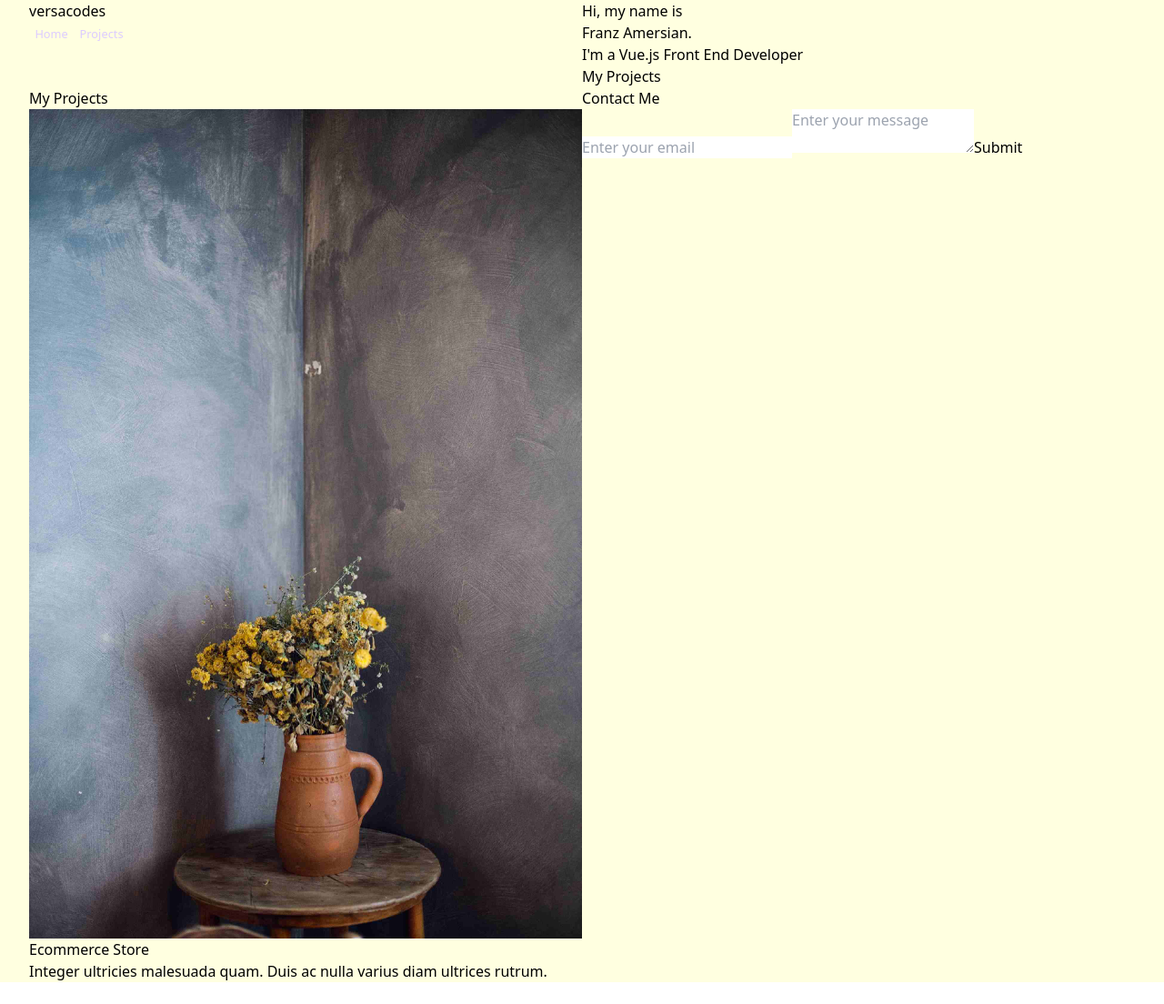
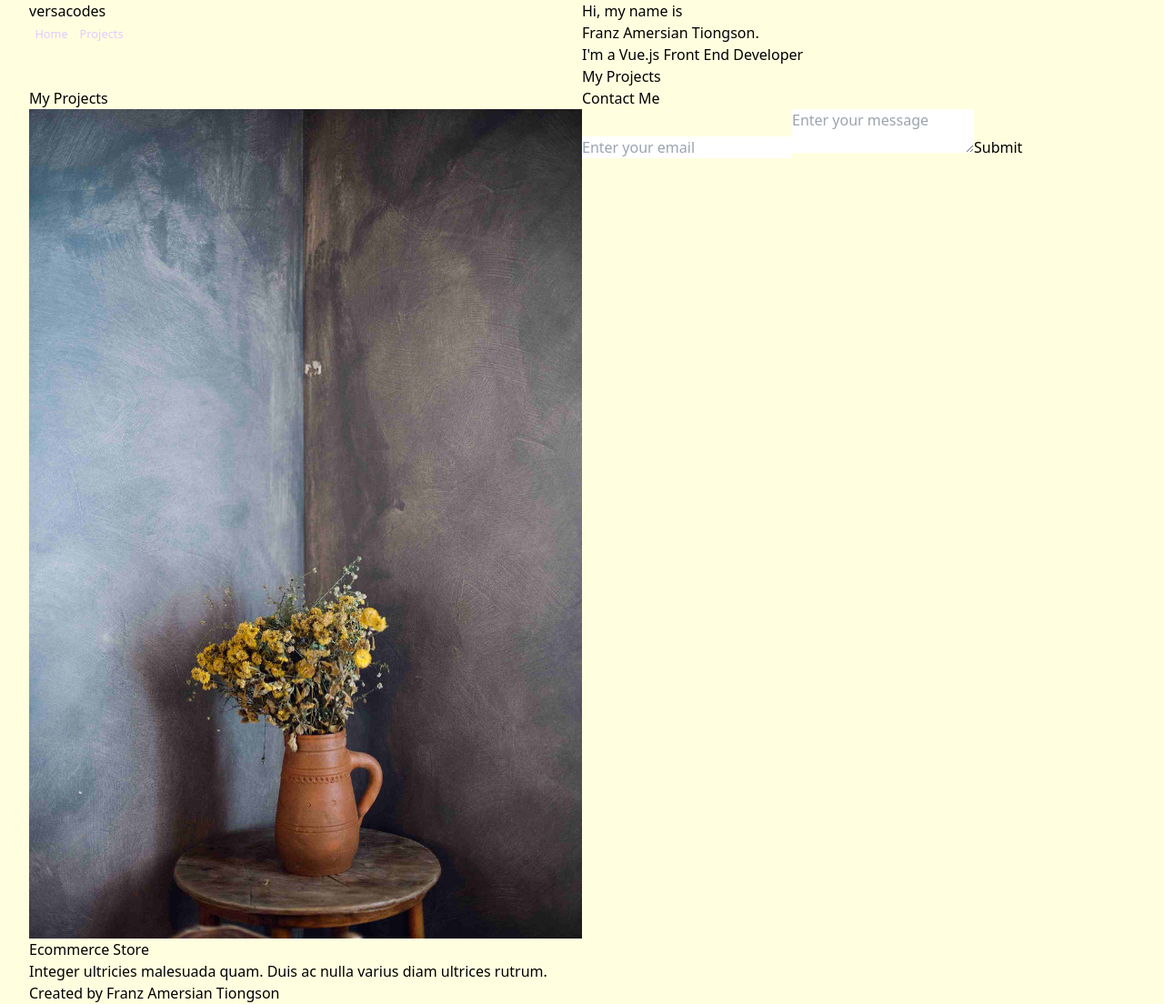
Before and after one commit to versacodes/amersian-portfolio, a Vue app: page / in a window 1280 px wide. Shown: the whole page at 91% size. Before the commit the page ends 1080 px from the top, so only its background shows below. Built offline with nearby package versions, Linux system fonts and the light colour scheme.

Commit message:
Added a footer section

```diff
--- a/src/App.vue
+++ b/src/App.vue
@@ -16,11 +16,11 @@
     <section class="py-10 px-8 bg-neutral-50">
       <h1 class="text-xl text-center text-zinc-700 mb-2">
         Hi, my name is<br>
-        <span class="text-zinc-900 mt-1 inline-block font-bold leading-8 text-3xl">Franz Amersian.</span>
+        <span class="text-zinc-900 mt-1 inline-block font-bold leading-8 text-3xl">Franz Amersian Tiongson.</span>
       </h1>
       <p class="mt-4 text-center text-zinc-700 mx-auto text-sm w-[12rem]">
         I'm a
-        <span class="font-bold text-zinc-700">Vue.js Front End Developer</span>
+        <span class="underline font-bold text-zinc-700">Vue.js Front End Developer</span>
       </p>
       <button class="bg-red-500 text-sm text-white font-bold p-3 mt-5 mx-auto block">My Projects</button>
     </section>
@@ -56,6 +56,10 @@
                type="submit">
     </form>
   </section>
+
+  <footer class="bg-blue-950 px-10 py-8">
+    <p class="text-neutral-300 text-xs">Created by Franz Amersian Tiongson</p>
+  </footer>
 </template>
 
 <style scoped>
```
